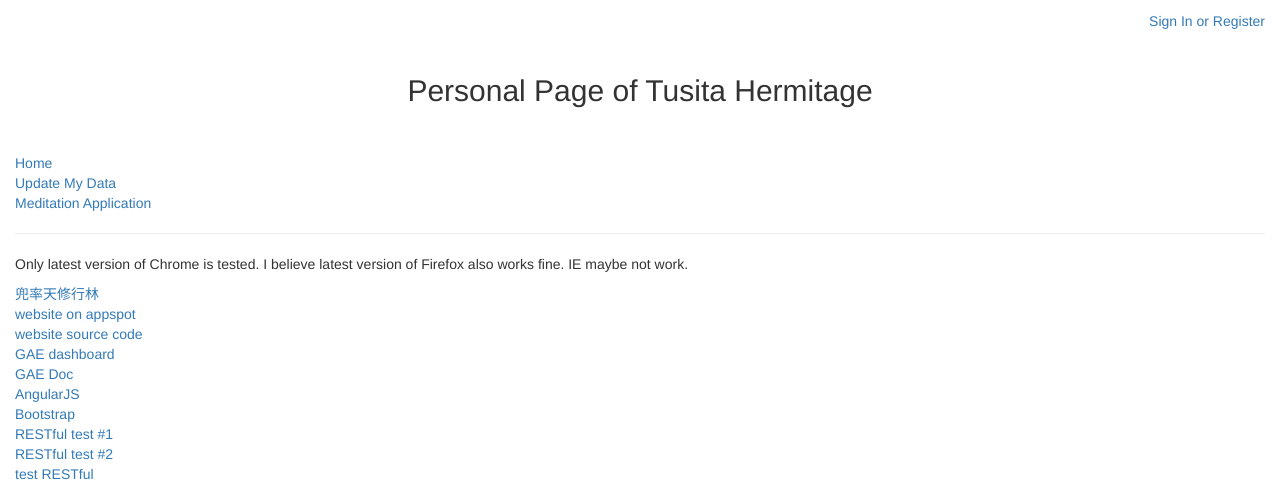
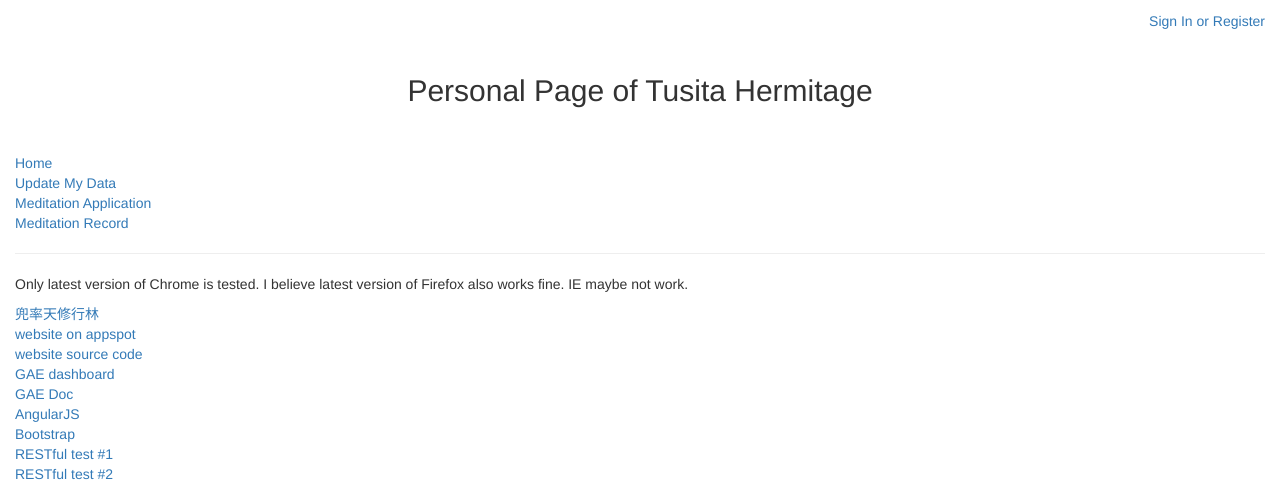
Before and after one commit to yapcheahshen/devtusita, a Python web app: template templates/index.html in a window 1280 px wide. Shown: the top 481 px of the page. Run offline with Jinja, Linux system fonts and the light colour scheme; the template is opened without the code that fills it, so the values that code supplies are empty; some libraries are stand-ins or nearby versions.

Commit message:
add show application record page (unfinished)

```diff
--- a/main.py
+++ b/main.py
@@ -98,7 +98,7 @@ class RedirectPage(webapp2.RequestHandler):
 
 
 app = webapp2.WSGIApplication([('/', MainPage),
-                               ('/(userdata|apply)', RedirectPage),
+                               ('/(userdata|apply|record)', RedirectPage),
                                ('/RESTful/([A-Za-z0-9._%+-]+@[A-Za-z0-9.-]+\.[A-Za-z]{2,4})/apply', RESTfulHandler),
                                ('/RESTful/([A-Za-z0-9._%+-]+@[A-Za-z0-9.-]+\.[A-Za-z]{2,4})', RESTfulHandler)],
                               debug=True)
--- a/static/js/script.js
+++ b/static/js/script.js
@@ -14,6 +14,11 @@ angular.module('tusitaPersonal', [], function($routeProvider, $locationProvider)
   $routeProvider.when('/apply', {
     templateUrl: '/partials/apply.html',
     controller: applyCtrl
+  });
+
+  $routeProvider.when('/record', {
+    templateUrl: '/partials/apply.html',
+    controller: recordCtrl
   });
 
   $routeProvider.when('/testRESTful', {
@@ -170,6 +175,26 @@ function applyCtrl($scope, $http, $templateCache, $location) {
   $scope.reset();
 }
 
+function recordCtrl($scope, $http, $templateCache) {
+  $scope.isRecord = true;
+  $scope.isLoadingRecord = true;
+  $scope.urlREST = $scope.urlREST + '/apply';
+
+  // read data from server
+  $http({method: 'GET',
+         url: $scope.urlREST,
+         cache: $templateCache}).
+    success(function(data, status) {
+      // read successfully
+      $scope.isLoadingRecord = undefined;
+      $scope.recordData = data;
+    }).
+    error(function(data, status) {
+      // failed to read user data
+      $scope.isLoadingRecord = undefined;
+  });
+}
+
 function testRESTfulAPICtrl($scope, $http, $templateCache) {
   $scope.method = 'GET';
   $scope.email = $scope.userEmail;
--- a/static/partials/apply.html
+++ b/static/partials/apply.html
@@ -1,4 +1,9 @@
 <div style="padding: .75em;">
+<div ng-show="isRecord">
+  <div ng-show="isLoadingRecord">Loading Record</div>
+  <div ng-hide="isLoadingRecord">{{ recordData }}</div>
+</div>
+<div ng-hide="isRecord">
 <form name="form" class="form-horizontal">
   <fieldset>
     <legend>Meditation Application Form</legend>
@@ -208,3 +213,4 @@ Date: <input type="text" ng-model="user.formSubmitDate" datepicker/>
   </div>
 </form>
 </div>
+</div>
--- a/templates/index.html
+++ b/templates/index.html
@@ -37,7 +37,8 @@
   <div ng-show="isUserDataReady">
    <a href="/">Home</a><br />
    <a href="/userdata">Update My Data</a><br />
-   <a href="/apply">Meditation Application</a>
+   <a href="/apply">Meditation Application</a><br />
+   <a href="/record">Meditation Record</a>
    <hr>
   </div>
   <p>Only latest version of Chrome is tested. I believe latest version of Firefox also works fine. IE maybe not work.</p>
```
